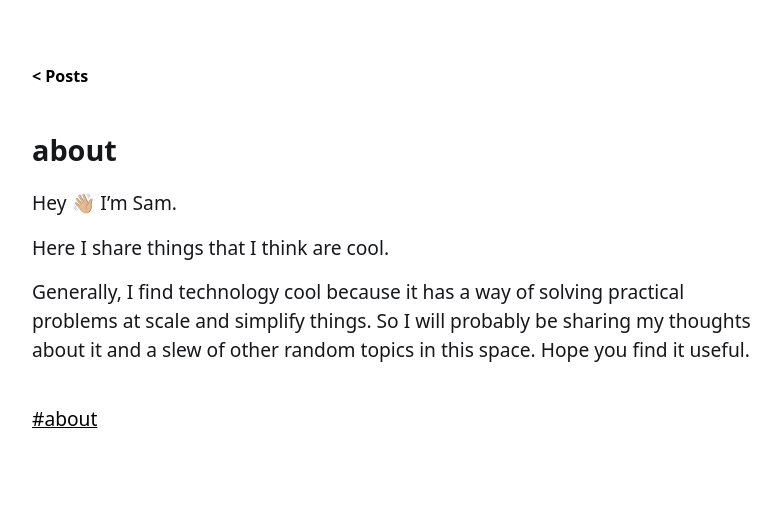
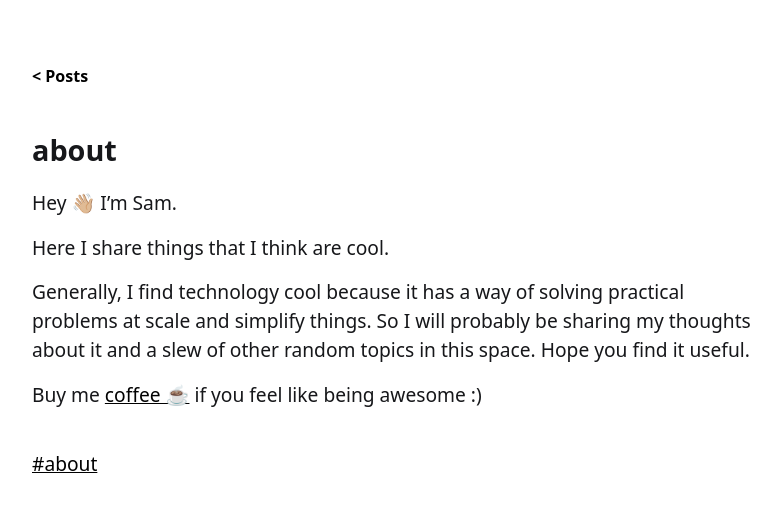
Before and after one commit to samuelwjlee/samuelwjlee.github.io, a Jekyll site: the page built from _posts/2023-04-22-about.md, in a window 1280 px wide. Shown: the top 512 px of the page, without its empty margins (240-1021 px from the left). Built offline with Jekyll 4.4.1, drawn with Linux system fonts in a browser that asks for light colours.

Commit message:
Add buy me a coffe link

```diff
--- a/_posts/2023-04-22-about.md
+++ b/_posts/2023-04-22-about.md
@@ -11,3 +11,5 @@ Hey 👋🏼 I'm Sam.
 Here I share things that I think are cool.
 
 Generally, I find technology cool because it has a way of solving practical problems at scale and simplify things. So I will probably be sharing my thoughts about it and a slew of other random topics in this space. Hope you find it useful.
+
+Buy me [coffee ☕️](https://www.buymeacoffee.com/samuelwjlee) if you feel like being awesome :)
```
